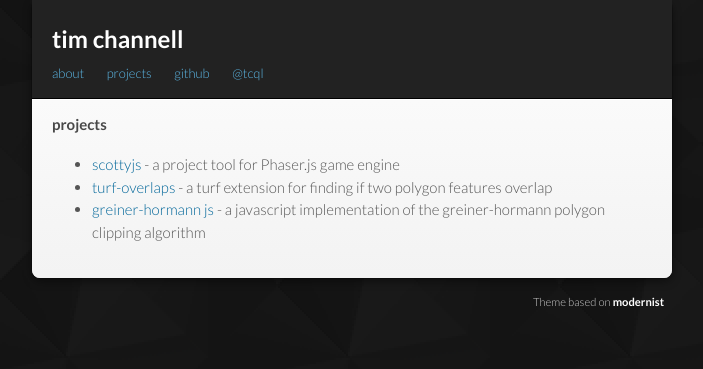
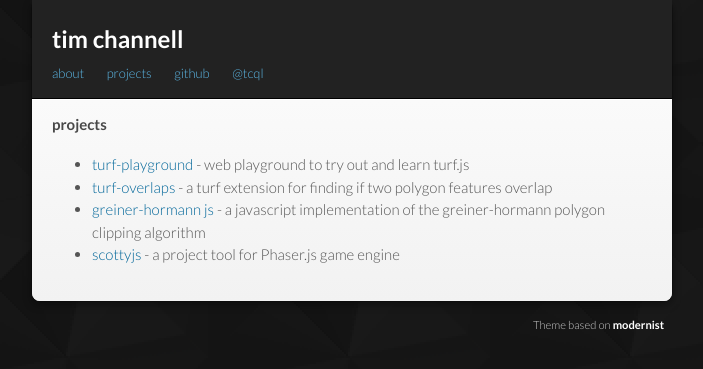
Before and after one commit to tchannel/tchannel.github.io, a Jekyll site: the page built from projects.md, in a window 1280 px wide. Shown: the top 369 px of the page, without its empty margins (288-991 px from the left). Built offline with Jekyll 4.4.1, drawn with Linux system fonts in a browser that asks for light colours; Markdown is read by kramdown in place of the engine named in the settings.

Commit message:
added turf playground link

```diff
--- a/projects.md
+++ b/projects.md
@@ -5,6 +5,7 @@ permalink: /projects/
 ---
 
 
-- [scottyjs](https://tchannel.github.io/scottyjs) - a project tool for Phaser.js game engine
+- [turf-playground](http://tchannel.github.io/turf-playground) - web playground to try out and learn turf.js
 - [turf-overlaps](https://www.npmjs.com/package/turf-overlaps) - a turf extension for finding if two polygon features overlap
 - [greiner-hormann js](https://github.com/tchannel/greiner-hormann) - a javascript implementation of the greiner-hormann polygon clipping algorithm
+- [scottyjs](https://tchannel.github.io/scottyjs) - a project tool for Phaser.js game engine
```
